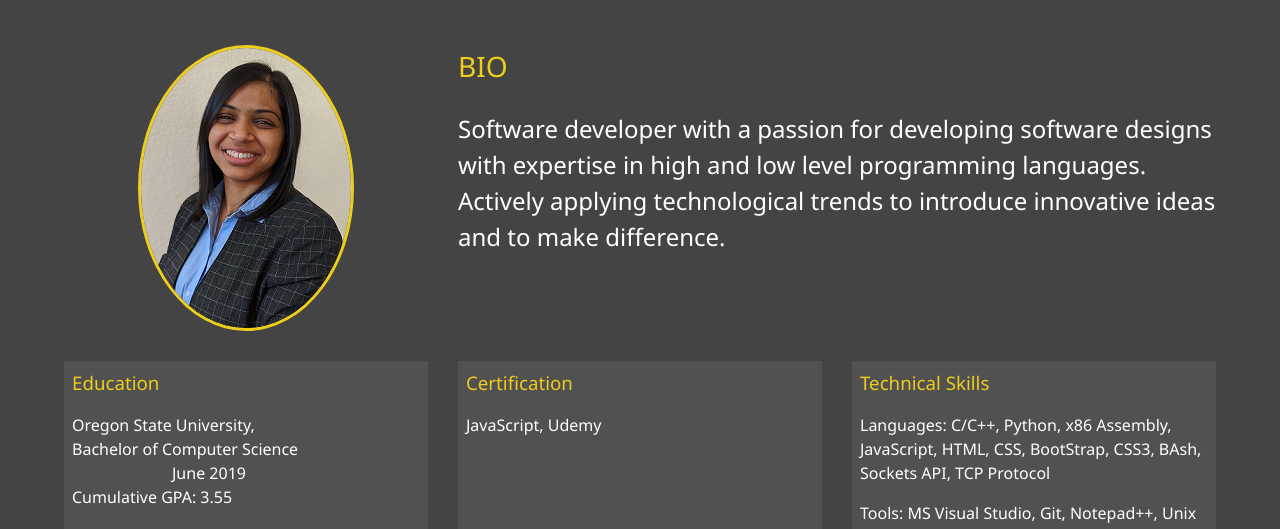
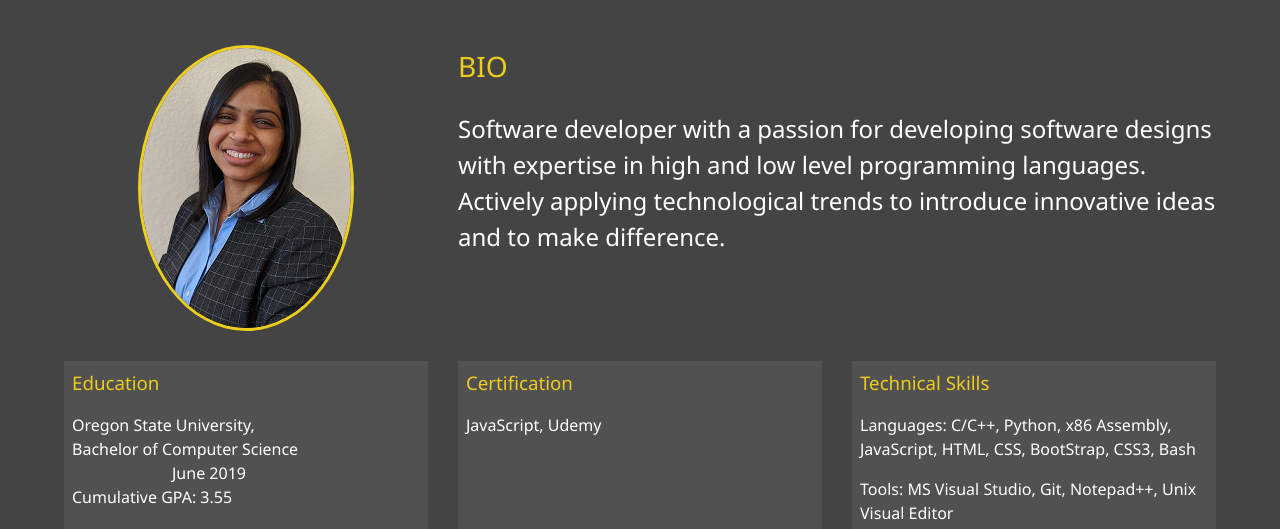
Before and after one commit to anmistry/Portfolio, a website: page dist1/about.html in a window 1280 px wide. Shown: the part 253-782 px from the top of the page. Drawn offline with Linux system fonts and the light colour scheme.

Commit message:
Update about.html

```diff
--- a/dist1/about.html
+++ b/dist1/about.html
@@ -78,7 +78,7 @@
 
         <div class="info technical-skills">
             <h3 style="color: #eece1a;">Technical Skills</h3>
-            <p>Languages: C/C++, Python, x86 Assembly, JavaScript, HTML, CSS, BootStrap, CSS3, BAsh, Sockets API, TCP Protocol</p>
+            <p>Languages: C/C++, Python, x86 Assembly, JavaScript, HTML, CSS, BootStrap, CSS3, Bash</p>
             <p>Tools: MS Visual Studio, Git, Notepad++, Unix Visual Editor </p>
             <p>OS: Windows, Linux, Android, VMWare</p>
         </div>
```
